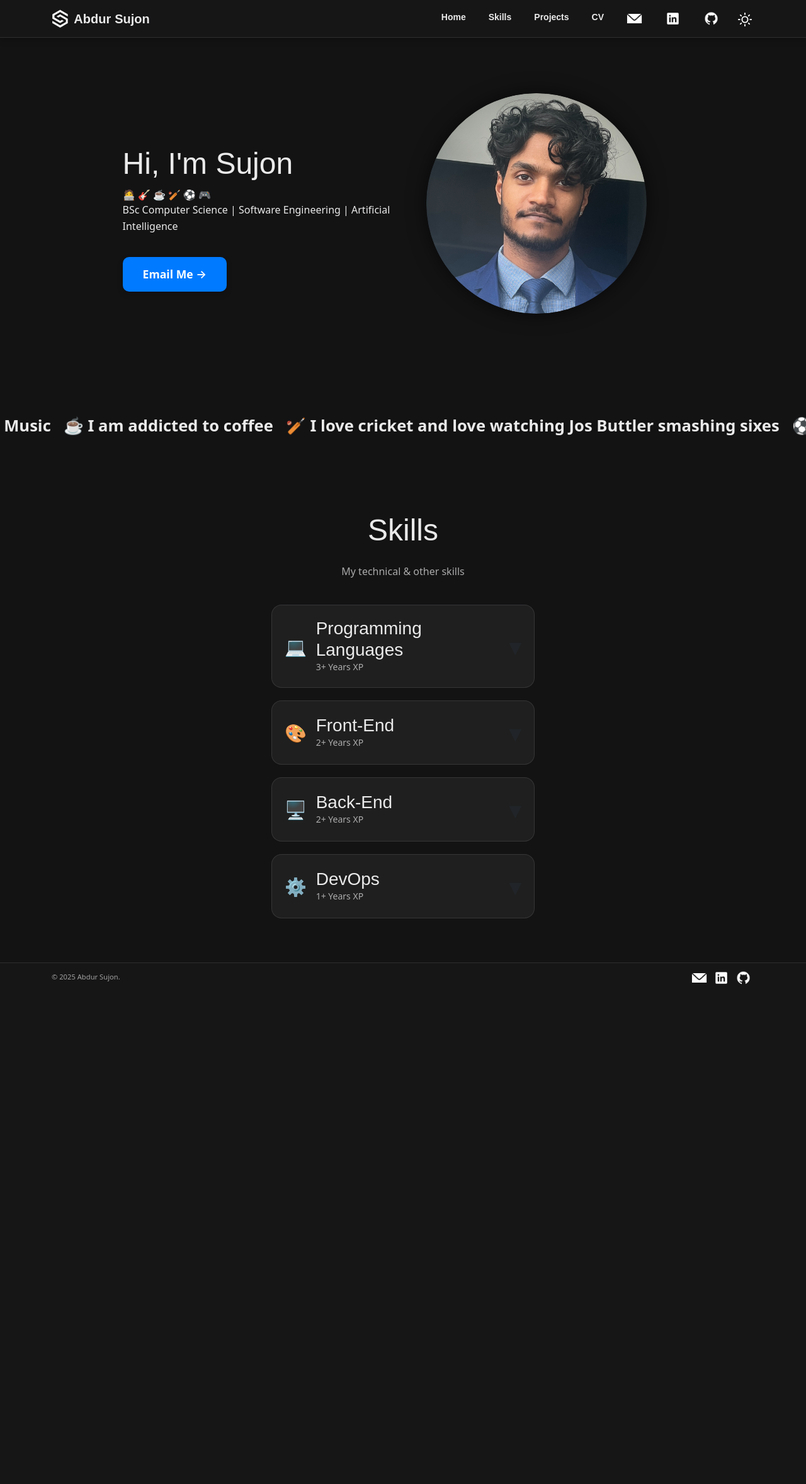
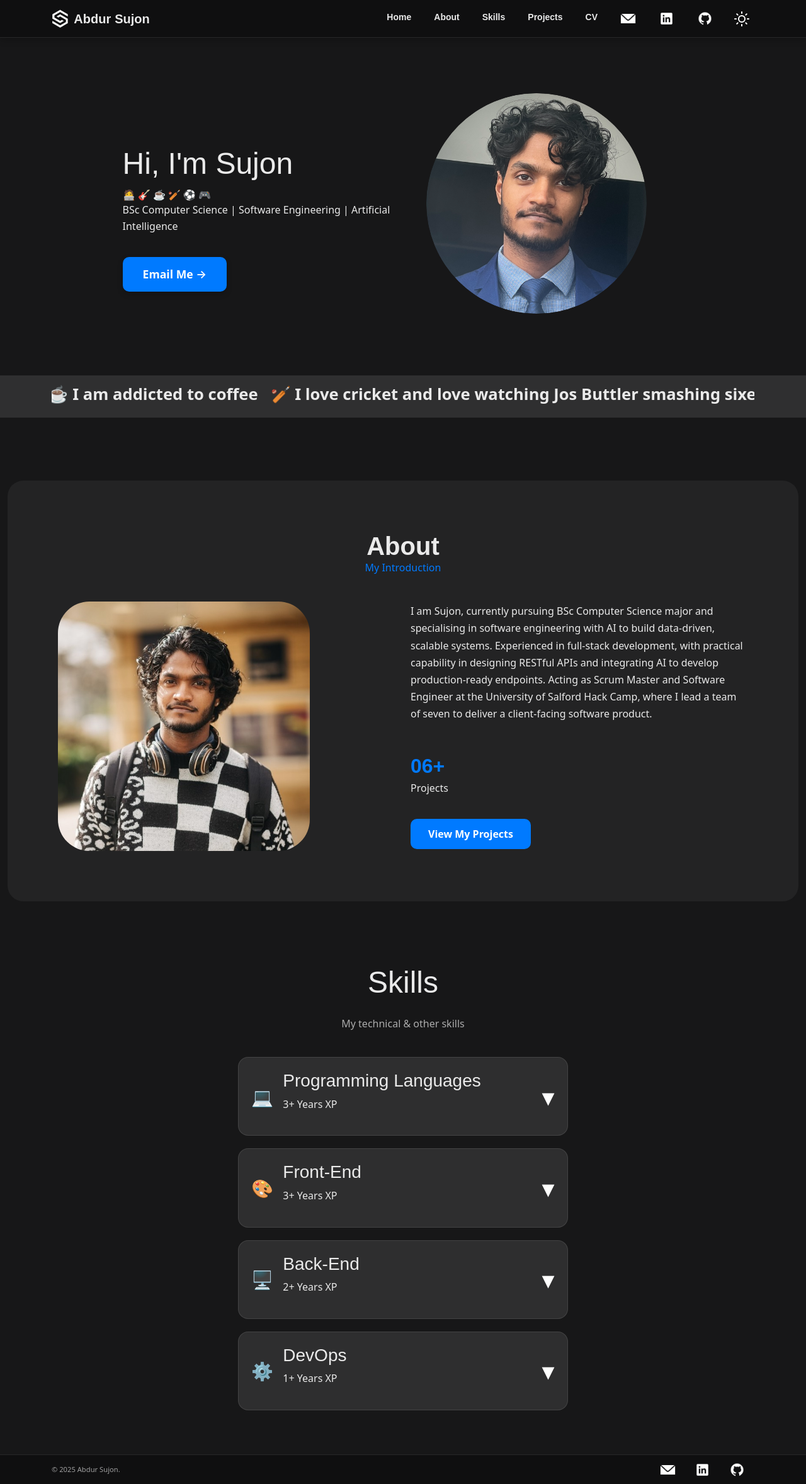
Before and after one commit to abdursujon/sujons.com, a PHP site: page / in a window 1280 px wide. Shown: the whole page at 63% size. Before the commit the page ends 1563 px from the top, so only its background shows below. Run offline with PHP 8.4, Linux system fonts and the light colour scheme; some web fonts are replaced.

Commit message:
Second update: no more change layout2

```diff
--- a/components/header.html
+++ b/components/header.html
@@ -48,6 +48,7 @@
       <div class="navbar-nav ms-auto">
 
         <a class="nav-link" href="/" title="Home">Home</a>
+        <a class="nav-link" href="index.html#section-3" title="My Skills">About</a>
         <a class="nav-link" href="index.html#section-4" title="My Skills">Skills</a>
         <a class="nav-link" href="projects.html" title="View My Projects">Projects</a>
         <a class="nav-link" href="assets/home/Abdur_Sujon_CV_Web_Version.pdf" target="_blank">CV</a>
--- a/css/skills.css
+++ b/css/skills.css
@@ -1,10 +1,46 @@
+
+/* DEFAULT = DARK MODE */
+:root {
+  --skill-bg: rgba(255, 255, 255, 0.07);
+  --skill-card-bg: rgba(255, 255, 255, 0.10);
+  --skill-progress-bg: rgba(255, 255, 255, 0.20);
+}
+
+/* LIGHT MODE OVERRIDES */
+:root.light {
+  --skill-bg: rgba(0, 0, 0, 0.04);
+  --skill-card-bg: rgba(0, 0, 0, 0.06);
+  --skill-progress-bg: rgba(0, 0, 0, 0.15);
+}
+
+:root:not(.light) .skill-category {
+  background: var(--skill-card-bg) !important;
+  color: #ffffff !important;
+}
+
+:root:not(.light) .skill-cat-header,
+:root:not(.light) .skill-title,
+:root:not(.light) .skill-icon,
+:root:not(.light) .left-side {
+  color: #ffffff !important;
+}
+
+:root:not(.light) .arrow {
+  color: #ffffff !important;
+  stroke: #ffffff !important;
+}
+
+
+/* ==========================
+   BASE SKILLS SECTION
+   ========================== */
 .skills-wrapper {
   margin-top: 40px;
 }
 
 .skill-category {
-  background: rgba(255,255,255,0.05);
-  border: 1px solid rgba(255,255,255,0.1);
+  background: var(--skill-bg);
+  border: var(--border-subtle);
   border-radius: 16px;
   padding: 20px;
   margin-bottom: 20px;
@@ -28,31 +64,10 @@
   font-size: 28px;
 }
 
-.skill-category h3 {
-  margin: 0;
-}
-
-.xp {
-  margin: 0;
-  font-size: 14px;
-  opacity: 0.7;
-}
-
-.arrow {
-  font-size: 40px;
-  transition: transform 0.3s ease;
-
-}
-
-.skill-category.open .arrow {
-  transform: rotate(180deg);
-}
-
 .skill-items {
   max-height: 0;
   overflow: hidden;
   transition: max-height 0.35s ease;
-  margin-top: 0;
 }
 
 .skill-category.open .skill-items {
@@ -73,7 +88,7 @@
 
 .progress {
   height: 6px;
-  background: rgba(255,255,255,0.1);
+  background: var(--skill-progress-bg);
   border-radius: 50px;
   overflow: hidden;
   margin-top: 6px;
@@ -84,3 +99,11 @@
   background: #7b61ff;
   border-radius: 50px;
 }
+
+.skill-category.open .arrow {
+  transform: rotate(180deg);
+}
+
+.arrow {
+  font-size: 40px;
+}
--- a/css/style.css
+++ b/css/style.css
@@ -6,9 +6,11 @@
   --font-display: "Montserrat", sans-serif;
   --font-logo: "Montserrat Alternates", sans-serif;
   --font-effect: "Concert One", sans-serif;
-  --color-background-dark: #131314;
-  --color-navbar-footer: #161617;
+  --color-navbar-footer: #0f0f10;
+  --color-background-dark: #171718;
   --color-text-dark: #eaeaea;
+  --nav-hover-bg: rgba(255, 255, 255, 0.1);
+  --nav-hover-text: #ffffff;
   --color-text-light: #1d1d1f;
   --color-accent: #007aff;
   --radius-default: 16px;
@@ -20,76 +22,45 @@
   --color-skill-card-bg: rgba(255, 255, 255, 0.05);
 }
 
-/* LIGHT MODE */
 :root.light {
-  --color-background-dark: #ffffff;
-  --color-navbar-footer: #f7f7f7;
+  --nav-hover-bg: rgba(0, 0, 0, 0.06);
+  --nav-hover-text: #000000;
+  --color-navbar-footer: #ffffff;
+  --color-background-dark: #f5f5f7;
+  --color-section-bg: #f2f2f5;
+  --color-card-bg: #ffffff;
   --color-text-dark: #1d1d1f;
-  --color-text-light: #eaeaea;
+  --color-text-light: #6e6e73;
   --border-subtle: 1px solid rgba(0, 0, 0, 0.12);
-  --shadow-subtle: 0 4px 10px rgba(0, 0, 0, 0.08);
-  --shadow-lift: 0 0 30px rgba(0, 0, 0, 0.15);
-
-}
-
-/* Toggle button style */
-.theme-toggle-btn {
-  background: none;
-  border: none;
-  margin-left: 10px;
-  cursor: pointer;
-  padding: 4px;
-}
-
-.theme-toggle-btn img {
-  width: 22px;
-  height: 22px;
-  filter: brightness(0) invert(1);
-  transition: 0.2s ease;
-}
-
-/* Light mode icon invert fix */
-:root.light .theme-toggle-btn img {
-  filter: brightness(0);
+  --shadow-subtle: 0 4px 10px rgba(0, 0, 0, 0.06);
+  --shadow-lift: 0 8px 30px rgba(0, 0, 0, 0.12);
+  --skill-bg: #ffffff;
+  --skill-card-bg: #ffffff;
+  --skill-progress-bg: rgba(0, 0, 0, 0.15);
 }
 
 
 /* ===================================================================
    GLOBAL & TYPOGRAPHY
    =================================================================== */
-html {
-  height: 100%;
-
-}
+html { height: 100%; }
 
 body {
   min-height: 100vh;
   display: flex;
   flex-direction: column;
-   background: var(--color-background-dark);
+  background: var(--color-background-dark);
 }
 
-main {
-  flex: 1;
-}
+main { flex: 1; }
 
-h1,
-h2,
-h3,
-h4,
-h5,
-h6 {
+h1, h2, h3, h4, h5, h6 {
   color: var(--color-text-dark);
   font-family: var(--font-display);
 }
 
-h1 {
-  font-size: 48px;
-}
-
-h2 {
-  margin-top: 50px;
-}
+h1 { font-size: 48px; }
+h2 { margin-top: 50px; }
 
 p {
   font-weight: 400;
@@ -232,35 +176,47 @@ hr {
   padding: 6px 14px;
   margin: 5px 10px;
   border-radius: var(--radius-button);
-  transition: all 0.2s ease-in-out;
+  transition: 0.2s ease-in-out;
   text-decoration: none;
 }
 
 .contact-link:hover {
-  background-color: rgba(255, 255, 255, 0.1);
-  box-shadow: 0 0 10px rgba(0, 122, 255, 0.2);
+  background-color: rgba(255,255,255,0.1);
+  box-shadow: 0 0 10px rgba(0,122,255,0.2);
   transform: translateY(-1px);
 }
 
 .contact-link img,
 .footer-icon img {
-  filter: none;
   height: 25px;
   width: 25px;
+  filter: none;
 }
-
 
 .navbar-collapse .navbar-nav {
   text-align: left;
   margin-left: 20px;
 }
+.theme-toggle-btn{
+  border: none !important;
+  background:transparent;
+}
+
+:root .theme-toggle-btn img {
+  filter: invert(1);
+  border:1px solid black;
+  padding:2px;
+  border:none;
+}
+
+:root.light .theme-toggle-btn img {
+  filter: none;
+}
+
 
 /* ===================================================================
    SECTION 1: HERO & INTRO
    =================================================================== */
-#section-1{
-  margin-top:100px;
-}
 .hero-contact-btn {
   margin-top: 20px;
   background: var(--color-accent);
@@ -299,21 +253,19 @@ hr {
   height: 300px;
   object-fit: cover;
   border-radius: 50%;
-  margin-top: 0;
-  margin-bottom: 0;
-  border: none;
-  box-shadow: 0 0 30px rgba(0, 0, 0, 0.6);
 }
 
 
 /* ===================================================================
-   SECTION 2: What I love
+   SECTION 2: WHAT I LOVE
    =================================================================== */
+#section-2 {
+  overflow: hidden;
+  background-color: rgba(255,255,255,0.1);
+}
 
-#section-2 {
-  background: var(--color-background-dark);
-  padding-top: 60px;
-  overflow: hidden;
+:root.light #section-2 {
+  background-color: #ebebee !important;
 }
 
 .scrolling-wrapper {
@@ -323,6 +275,7 @@ hr {
 }
 
 .scrolling-text {
+  padding-top: 10px;
   font-size: 1.6rem;
   font-weight: 600;
   color: var(--color-text-dark);
@@ -331,15 +284,88 @@ hr {
   animation: scrollText 18s linear infinite;
 }
 
-/* Animation */
 @keyframes scrollText {
-  0% {
-    transform: translateX(0);
-  }
+  0% { transform: translateX(0); }
+  100% { transform: translateX(-100%); }
+}
 
-  100% {
-    transform: translateX(-100%);
-  }
+
+/* ===================================================================
+   SECTION 3: ABOUT ME
+   =================================================================== */
+#section-3 { background-color: var(--color-background-dark); padding: 50px 0; }
+
+.about-3-container {
+  padding: 80px;
+  border-radius: 25px;
+  background-color: rgba(255,255,255,0.05);
+}
+
+:root.light .about-3-container {
+  background-color: #ffffff;
+  border: 1px solid rgba(0,0,0,0.12);
+  box-shadow: 0 4px 10px rgba(0,0,0,0.06);
+}
+
+.about-3-title {
+  font-size: 40px;
+  font-weight: 800;
+  color: var(--color-text-dark);
+}
+
+.about-3-subtitle {
+  margin-top: -10px;
+  color: var(--color-accent);
+  margin-bottom: 40px;
+}
+
+.about-3-img-wrapper {
+  width: 100%;
+  max-width: 400px;
+  margin: 0;
+}
+
+.about-3-img-wrapper img {
+  width: 100%;
+  height: auto;
+  border-radius: 50px !important;
+  object-fit: cover;
+}
+
+.about-3-text {
+  font-size: 1rem;
+  line-height: 1.7;
+  color: var(--color-text-dark);
+}
+
+.about-3-stats { margin-top: 30px; }
+
+.stat-box h2 {
+  font-size: 32px;
+  font-weight: 800;
+  color: var(--color-accent);
+}
+
+.stat-box p {
+  margin-top: -5px;
+  color: var(--color-text-dark);
+}
+
+.about-3-btn {
+  display: inline-block;
+  padding: 12px 28px;
+  background-color: var(--color-accent);
+  color: white;
+  font-weight: 600;
+  border-radius: 10px;
+  text-decoration: none;
+  transition: 0.2s ease;
+  margin-top: 20px;
+}
+
+.about-3-btn:hover {
+  transform: scale(1.03);
+  box-shadow: 0 0 15px rgba(0,122,255,0.4);
 }
 
 
@@ -359,22 +383,37 @@ hr {
 
 .footer-icon {
   padding: 5px;
-  margin-top: 5px;
-  margin-bottom: 5px;
+  margin: 5px 10px;
 }
 
-
 .rights {
-  color: rgba(255, 255, 255, 0.6);
+  color: rgba(255,255,255,0.6);
   font-size: 0.7rem;
 }
+
 
 /* ===================================================================
    MEDIA QUERIES
    =================================================================== */
 
+/* ========================== max-width: 768px ========================== */
+@media (max-width:768px) {
 
-@media (max-width: 991px) {
+  .about-3-container { padding: 20px; }
+
+  .about-3-img-wrapper img {
+    max-width: 350px;
+    margin: 0 auto;
+    display: block;
+  }
+
+  .stat-box h2 { font-size: 26px; }
+}
+
+
+/* ========================== max-width: 991px ========================== */
+@media (max-width:991px) {
+
   .navbar-collapse {
     position: absolute;
     top: 60px;
--- a/index.html
+++ b/index.html
@@ -21,7 +21,6 @@
   <link href="css/skills.css" rel="stylesheet" />
 </head>
 
-
 <body>
   <header id="header-placeholder"></header>
 
@@ -32,15 +31,13 @@
       <div class="container-fluid d-flex justify-content-center">
         <div class="row align-items-center">
 
-          <!-- RIGHT SIDE (PROFILE) FIRST ON MOBILE, SECOND ON LARGE -->
           <div class="col-12 col-lg-6 order-1 order-lg-2 mt-5 mb-lg-5">
             <div class="profile col-12 custom-col d-flex flex-column justify-content-center align-items-center">
               <img src="assets/home/profile-1.png" alt="Profile photo of Abdur Sujon" />
             </div>
           </div>
 
-          <!-- LEFT SIDE (TEXT) SECOND ON MOBILE, FIRST ON LARGE -->
-          <div class="col-12 col-lg-6 order-2 order-lg-1 mt-5 ">
+          <div class="col-12 col-lg-6 order-2 order-lg-1 mt-5">
             <h1 class="hero-title">Hi, I'm Sujon</h1>
             <div class="hero-icons">
               <span>🧑‍💻</span>
@@ -50,6 +47,7 @@
               <span>⚽</span>
               <span>🎮</span>
             </div>
+
             <p class="hero-subtitle">
               BSc Computer Science | Software Engineering | Artificial Intelligence
             </p>
@@ -63,41 +61,74 @@
       </div>
     </section>
 
-
     <!-- =========== Section 2: What I love =============== -->
     <section id="section-2">
+      <div class="container section-2-container">
         <div class="scrolling-wrapper">
           <p class="scrolling-text">
             🧑‍💻 I love coding &nbsp; 🎸 I love Music &nbsp; ☕ I am addicted to coffee &nbsp;
             🏏 I love cricket and love watching Jos Buttler smashing sixes &nbsp;
             ⚽ I love football and Messi &nbsp; 🎮 I love CS2 &nbsp; 🚋 I love Tram &nbsp;
-          🎞️ I love films &nbsp; 🌵 I love nature &nbsp;🤖 Most of the time I love AI
+            🎞️ I love films &nbsp; 🌵 I love nature &nbsp; 🤖 Most of the time I love AI
           </p>
         </div>
+      </div>
     </section>
-
-
 
     <!-- =========== Section 3: About me =============== -->
     <section id="section-3">
       <div class="container-fluid d-flex justify-content-center">
-        <div class="col-12 col-lg-6">
+        <div class="col-12 col-xxl-10 about-3-container">
+
+          <h1 class="about-3-title text-center">About</h1>
+          <p class="about-3-subtitle text-center">My Introduction</p>
+
+          <div class="row justify-content-center align-items-center mt-4">
+
+            <div class="col-lg-6 col-xxl-4 mb-4 mb-lg-0">
+              <div class="about-3-img-wrapper">
+                <img src="/assets/home/IMG_4728.jpg" alt="About Image" class="img-fluid" />
+              </div>
+            </div>
+
+            <div class="col-lg-6 col-xxl-4">
+              <div class="about-3-right">
+
+                <p class="about-3-text">
+                  I am Sujon, currently pursuing BSc Computer Science major and specialising
+                  in software engineering with AI to build data-driven, scalable systems.
+                  Experienced in full-stack development, with practical capability
+                  in designing RESTful APIs and integrating AI to develop production-ready
+                  endpoints. Acting as Scrum Master and Software Engineer at the University
+                  of Salford Hack Camp, where I lead a team of seven to deliver a client-facing software product.
+                </p>
+
+                <div class="about-3-stats">
+                  <div class="stat-box">
+                    <h2>06+</h2>
+                    <p>Projects</p>
+                  </div>
+                </div>
+
+                <a href="projects.html" class="about-3-btn">View My Projects</a>
+
+              </div>
+            </div>
+
+          </div>
 
         </div>
       </div>
     </section>
 
-
+    <!-- =========== Section 4: Skills =============== -->
     <section id="section-4">
       <div class="container-fluid d-flex justify-content-center">
-        <div class="col-12 col-lg-4">
-          <div class="custom-container-skills">
-            <!-- skills.js will render everything inside this container -->
-          </div>
+        <div class="col-12 col-lg-6 col-xl-5 col-xxl-4">
+          <div class="custom-container-skills"></div>
         </div>
       </div>
     </section>
-
 
   </main>
 
@@ -107,6 +138,6 @@
   <script src="https://cdn.jsdelivr.net/npm/bootstrap@5.3.8/dist/js/bootstrap.min.js"></script>
   <script src="js/main.js"></script>
   <script src="js/skills.js"></script>
+
 </body>
-
 </html>
--- a/js/main.js
+++ b/js/main.js
@@ -84,49 +84,45 @@ document.addEventListener("DOMContentLoaded", function () {
      THEME TOGGLE (DESKTOP + MOBILE)
   ====================================================== */
 function initializeThemeToggle() {
-    const toggleBtn = document.getElementById("theme-toggle");   // desktop button
+  const toggleBtn = document.getElementById("theme-toggle");
   const themeIcon = document.getElementById("theme-icon");
   const siteLogo = document.getElementById("logo-img");
-    const mobileIcon = document.getElementById("mobile-theme-icon"); // mobile icon
+  const mobileIcon = document.getElementById("mobile-theme-icon");
 
-    if (!toggleBtn || !themeIcon || !siteLogo) return;
+  // Ensure ALL required elements exist
+  if (!toggleBtn || !themeIcon || !siteLogo || !mobileIcon) return;
 
   const savedTheme = localStorage.getItem("theme");
   const startLight = savedTheme === "light";
 
-    /* ---------- INITIAL LOAD ---------- */
+  /* INITIAL LOAD */
   if (startLight) {
     document.documentElement.classList.add("light");
-      themeIcon.src = "assets/home/icon/moon.svg";
+    themeIcon.src = "assets/home/icon/moon.png";
+    mobileIcon.src = "assets/home/icon/moon.png";
     siteLogo.src = "assets/home/icon/logo_black.png";
-      if (mobileIcon) mobileIcon.src = "assets/home/icon/moon.svg";
   } else {
     document.documentElement.classList.remove("light");
     themeIcon.src = "assets/home/icon/sun.svg";
+    mobileIcon.src = "assets/home/icon/sun.svg";
     siteLogo.src = "assets/home/icon/logo_white.png";
-      if (mobileIcon) mobileIcon.src = "assets/home/icon/sun.svg";
   }
 
   updateThemedIcons();
 
-    /* ---------- CLICK EVENT ---------- */
+  /* CLICK */
   toggleBtn.addEventListener("click", () => {
     document.documentElement.classList.toggle("light");
     const isLight = document.documentElement.classList.contains("light");
 
-      // DESKTOP ICON
     themeIcon.src = isLight
-        ? "assets/home/icon/moon.svg"
+      ? "assets/home/icon/moon.png"
       : "assets/home/icon/sun.svg";
 
-      // MOBILE ICON
-      if (mobileIcon) {
     mobileIcon.src = isLight
-          ? "assets/home/icon/moon.svg"
+      ? "assets/home/icon/moon.png"
       : "assets/home/icon/sun.svg";
-      }
 
-      // LOGO
     siteLogo.src = isLight
       ? "assets/home/icon/logo_black.png"
       : "assets/home/icon/logo_white.png";
@@ -139,6 +135,7 @@ document.addEventListener("DOMContentLoaded", function () {
     setTimeout(() => document.body.classList.remove("fade-theme"), 300);
   });
 }
+
 
 
   /* ======================================================
--- a/js/project.js
+++ b/js/project.js
@@ -24,7 +24,7 @@ function renderAllProjects(projects) {
 
   projects.forEach((project, index) => {
     const section = document.createElement("section");
-    section.className = "project-section py-5 fade-in-up";
+    section.className = "project-section  fade-in-up";
 
     section.innerHTML = `
       <div class="container custom-container gradient-border mx-auto mb-5">
@@ -58,7 +58,8 @@ function renderAllProjects(projects) {
           <!-- RIGHT - TEXT -->
           <div class="col-md-6">
             <h2 class="fw-bold mb-3 project-title">${project.title}</h2>
-            <p class="mb-2 project-desc">${project.description}</p>
+            <div class="mb-2 project-desc">${project.description}</div>
+
             <p class="mb-3 fw-bold project-tech">${project.techStack}</p>
             ${
               project.comingSoon
```
Also changed, not shown: other parts of css/style.css (+28 -71 lines), assets/data/projects.json (+6 -7 lines), assets/data/skills.json (+16 -16 lines), css/project.css (+54 -47 lines), assets/home/IMG_4728.jpg (added), assets/home/icon/moon.png (added), assets/home/icon/sun.png (added). Lines whose indentation alone changed are shown as unchanged.
